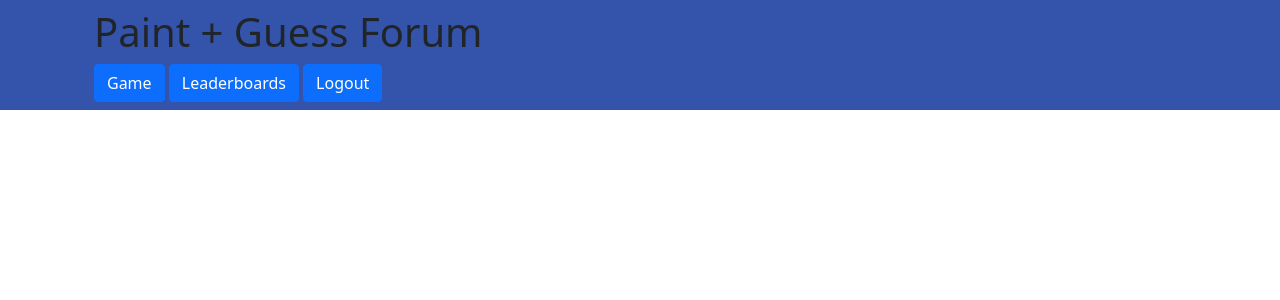
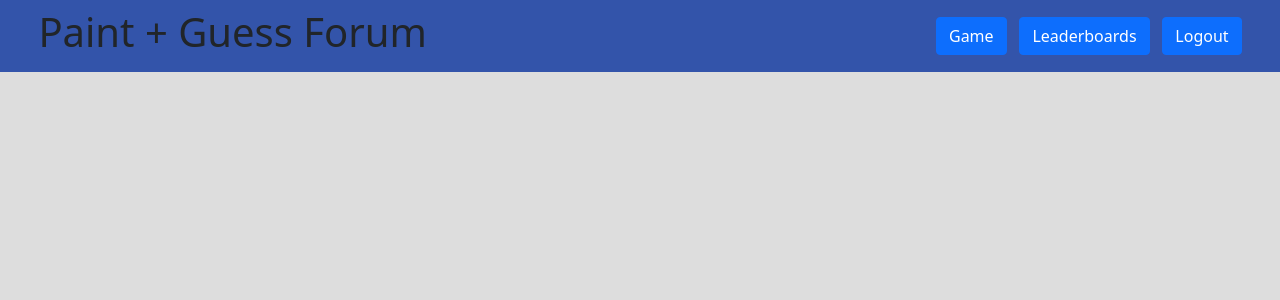
Before and after one commit to RandxmStranger/Pictionary, a Flask app: template templates/forum.html in a window 1280 px wide. Shown: the top 300 px of the page. Run offline with Flask 2, Linux system fonts and the light colour scheme; the template is opened without the code that fills it, so the values that code supplies are empty; some libraries are stand-ins or nearby versions.

Commit message:
work on forum, added forum button to index page

```diff
--- a/static/indexapp.js
+++ b/static/indexapp.js
@@ -15,6 +15,10 @@ function logout(){ //This function takes the user to the logout route when they
     location.href = "/logout"
 }
 
+function forum(){ //This function takes the user to the forum route when they press the forum button on the page
+    location.href = "/forum"
+}
+
 socket.on('redirect', function(data) { //This function redirects the user to the address specified by the event, the server will send the request to redirect along with the address to redirect to any time it needs the user to be redirected
     window.location = data.url;
 });
--- a/templates/forum.html
+++ b/templates/forum.html
@@ -11,18 +11,16 @@
         </title>
         <meta name="viewport" content="width=device-width, initial-scale=1">
     </head>
-    <body>
+    <body style="background-color: #DDD;">
         <nav class="navbar">
-            <div class="container">
-                <div class="container">
-                    <h1 class="display-6">Paint + Guess Forum</h1>
+                <div class="col">
+                    <h1 class="display-6" style="margin-left: 3vw;">Paint + Guess Forum</h1>
                 </div>
-                <div class="container">
+                <div class="col" style="display: flex; justify-content: flex-end; gap: 1vw;">
                     <button class="btn btn-primary">Game</button>
                     <button class="btn btn-primary">Leaderboards</button>
-                    <button class="btn btn-primary">Logout</button>
+                    <button class="btn btn-primary" style="margin-right: 3vw;">Logout</button>
                 </div>
-            </div>
         </nav>
     </body>
     <script src= "/static/forumapp.js"></script>
```
Also changed, not shown: templates/index.html (+5 -2 lines).
